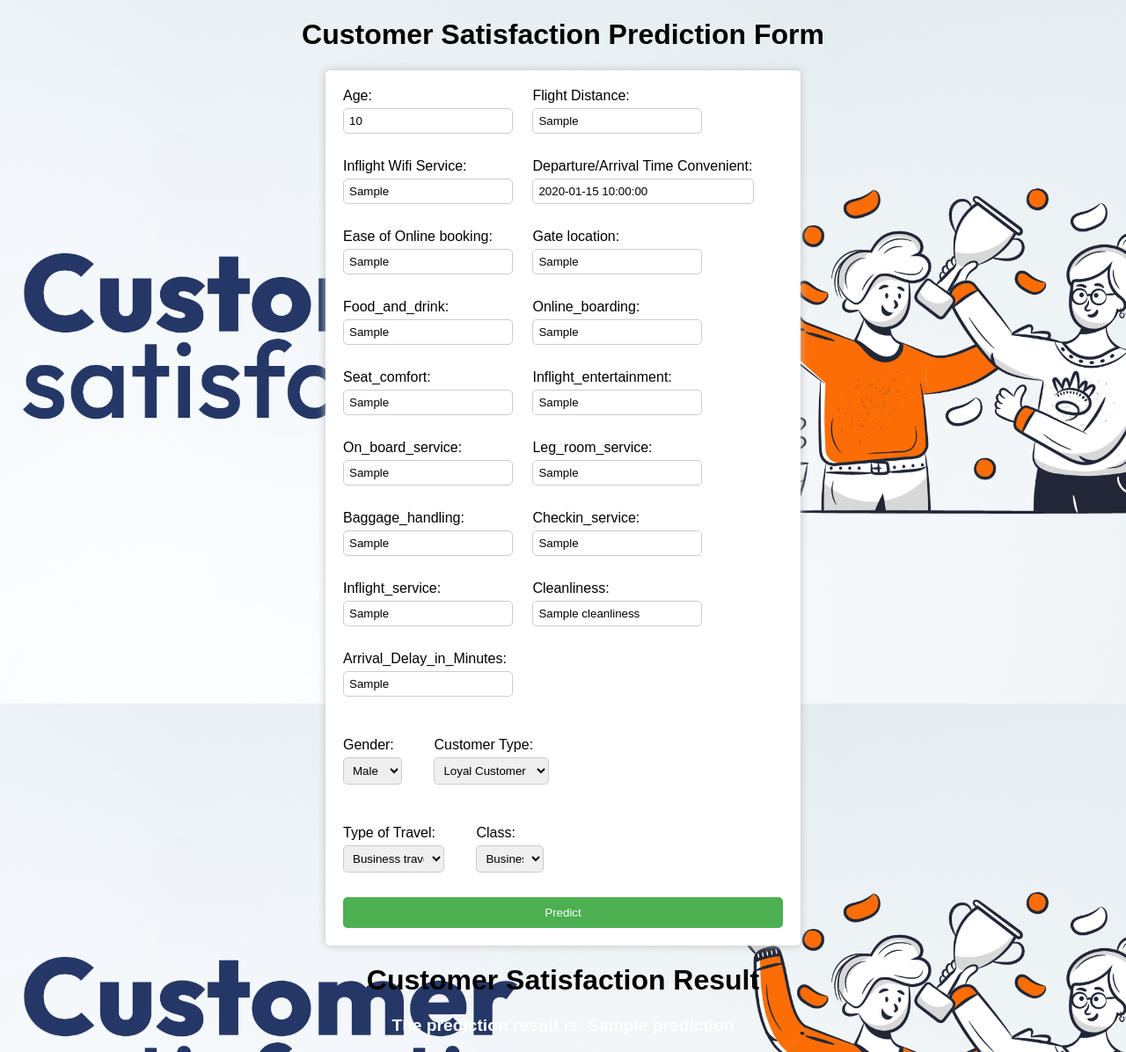
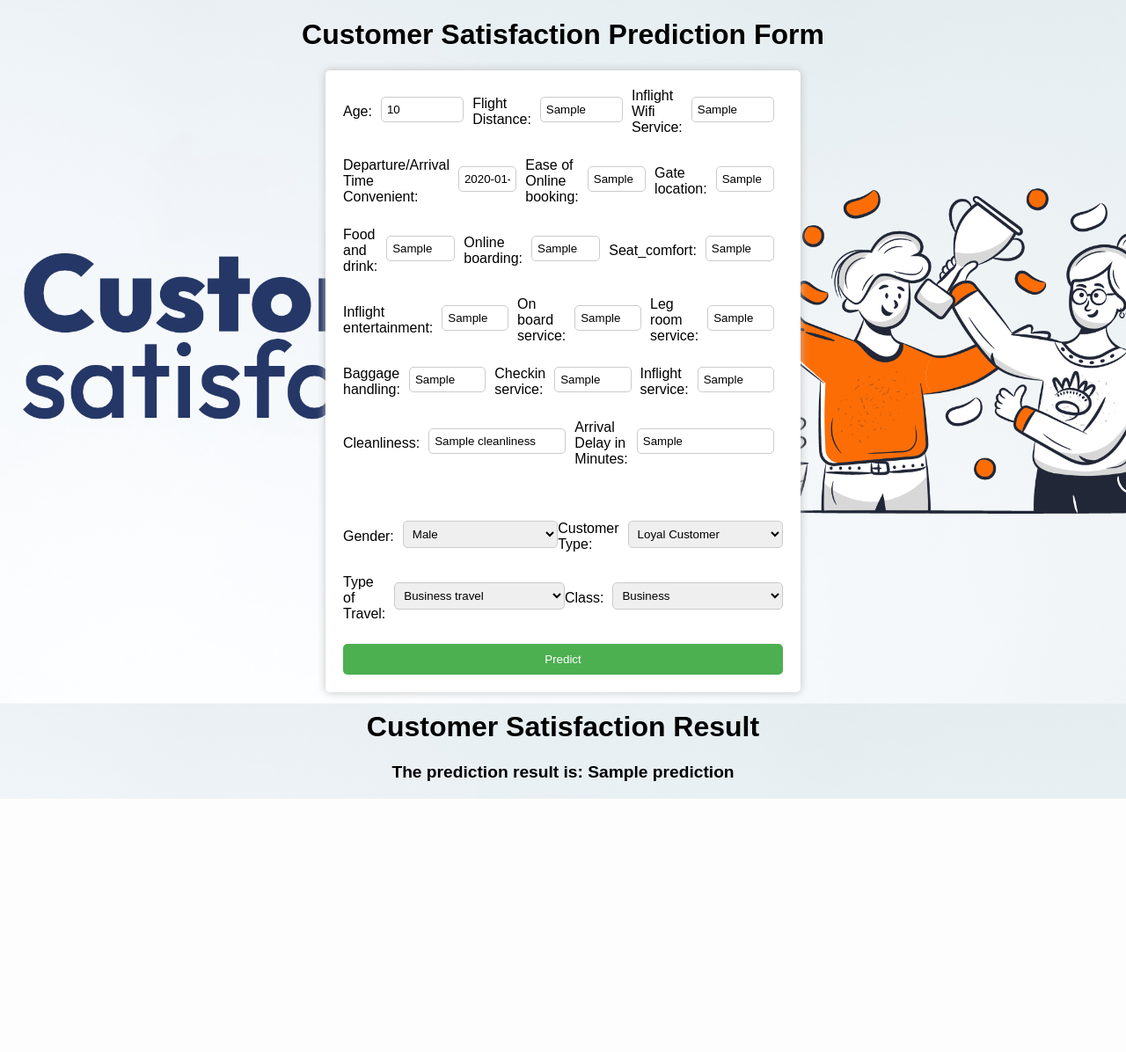
Before and after one commit to rubaawad/airlines-_customer_satisfaction, a Flask app: template templates/index.html in a window 1280 px wide. Shown: the whole page at 88% size. After the commit the page ends 908 px from the top, so only its background shows below. Run offline with Flask 3, Linux system fonts and the light colour scheme; the template is opened without the code that fills it: most values are stand-ins (such as "Sample title", 1, 10 or a date in 2020).

Commit message:
Changed  html page

```diff
--- a/templates/index.html
+++ b/templates/index.html
@@ -17,11 +17,17 @@
             background-repeat: no-repeat; /* No background repetition */
             background-attachment: fixed; /* Background doesn't scroll with content */
          }
-         /* Input container styles */
          .input-container {
-            display: inline-block; /* Display inline */
-            margin-right: 20px; /* Right margin */
-         }
+            display: flex; /* Use flexbox to arrange items in a row */
+            justify-content: space-between; /* Distribute space between items */
+            align-items: center; /* Center items vertically */
+            margin-bottom: 20px; /* Add some space between each row */
+        }
+
+.input-container label,
+.input-container input {
+    margin-right: 10px; /* Add some space between label and input */
+}
       </style>
    </head>
    <body>
@@ -31,85 +37,64 @@
             <!-- Numerical features -->
             <div class="input-container">
                 <label for="Age">Age:</label>
-                <input type="text" id="Age" name="Age" value="{{ form_data.Age }}" required><br><br>
+                <input type="text" id="Age" name="Age" value="{{ form_data.Age }}" required>
+
+                <label for="Flight_distance">Flight Distance:</label>
+                <input type="text" id="Flight_distance" name="Flight_distance" value="{{ form_data.Flight_distance }}" required>
+
+                <label for="Inflight_wifi_service">Inflight Wifi Service:</label>
+                <input type="text" id="Inflight_wifi_service" name="Inflight_wifi_service" value="{{ form_data.Inflight_wifi_service }}" required>
             </div>
 
-            <div class="input-container">
-                <label for="Flight_distance">Flight Distance:</label>
-                <input type="text" id="Flight_distance" name="Flight_distance" value="{{ form_data.Flight_distance }}" required><br><br>
-            </div>
-
-            <div class="input-container">
-                <label for="Inflight_wifi_service">Inflight Wifi Service:</label>
-                <input type="text" id="Inflight_wifi_service" name="Inflight_wifi_service" value="{{ form_data.Inflight_wifi_service }}" required><br><br>
-            </div>
 
             <div class="input-container">
                 <label for="Departure_arrival_time_convenient">Departure/Arrival Time Convenient:</label>
-                <input type="text" id="Departure_arrival_time_convenient" name="Departure_arrival_time_convenient" value="{{ form_data.Departure_arrival_time_convenient }}" required><br><br>
-            </div>
+                <input type="text" id="Departure_arrival_time_convenient" name="Departure_arrival_time_convenient" value="{{ form_data.Departure_arrival_time_convenient }}" required>
 
-            <div class="input-container">
                 <label for="Ease_of_online_booking">Ease of Online booking:</label>
-                <input type="text" id="Ease_of_online_booking" name="Ease_of_online_booking" value="{{ form_data.Ease_of_online_booking }}" required><br><br>
-            </div>
-
-            <div class="input-container">
+                <input type="text" id="Ease_of_online_booking" name="Ease_of_online_booking" value="{{ form_data.Ease_of_online_booking }}" required>
                 <label for="Gate_location">Gate location:</label>
                 <input type="text" id="Gate_location" name="Gate_location" value="{{ form_data.Gate_location }}" required><br><br>
             </div>
 
             <div class="input-container">
-                <label for="Food_and_drink">Food_and_drink:</label>
-                <input type="text" id="Food_and_drink" name="Food_and_drink" value="{{ form_data.Food_and_drink }}" required><br><br>
-            </div>
+                <label for="Food_and_drink">Food and drink:</label>
+                <input type="text" id="Food_and_drink" name="Food_and_drink" value="{{ form_data.Food_and_drink }}" required>
 
-            <div class="input-container">
-                <label for="Online_boarding">Online_boarding:</label>
-                <input type="text" id="Online_boarding" name="Online_boarding" value="{{ form_data.Online_boarding }}" required><br><br>
-            </div>
+                <label for="Online_boarding">Online boarding:</label>
+                <input type="text" id="Online_boarding" name="Online_boarding" value="{{ form_data.Online_boarding }}" required>
 
-            <div class="input-container">
                 <label for="Seat_comfort">Seat_comfort:</label>
                 <input type="text" id="Seat_comfort" name="Seat_comfort" value="{{ form_data.Seat_comfort }}" required><br><br>
             </div>
 
             <div class="input-container">
-                <label for="Inflight_entertainment">Inflight_entertainment:</label>
+                <label for="Inflight_entertainment">Inflight entertainment:</label>
                 <input type="text" id="Inflight_entertainment" name="Inflight_entertainment" value="{{ form_data.Inflight_entertainment }}" required><br><br>
-            </div>
 
-            <div class="input-container">
-                <label for="On_board_service">On_board_service:</label>
+                <label for="On_board_service">On board service:</label>
                 <input type="text" id="On_board_service" name="On_board_service" value="{{ form_data.On_board_service }}"><br><br>
-            </div>
 
-            <div class="input-container">
-                <label for="Leg_room_service">Leg_room_service:</label>
+                <label for="Leg_room_service">Leg room service:</label>
                 <input type="text" id="Leg_room_service" name="Leg_room_service" value="{{ form_data.Leg_room_service }}" required><br><br>
             </div>
 
             <div class="input-container">
-                <label for="Baggage_handling">Baggage_handling:</label>
-                <input type="text" id="Baggage_handling" name="Baggage_handling" value="{{ form_data.Baggage_handling }}" required><br><br>
-            </div>
+                <label for="Baggage_handling">Baggage handling:</label>
+                <input type="text" id="Baggage_handling" name="Baggage_handling" value="{{ form_data.Baggage_handling }}" required>
 
-            <div class="input-container">
-                <label for="Checkin_service">Checkin_service:</label>
-                <input type="text" id="Checkin_service" name="Checkin_service" value="{{ form_data.Checkin_service }}" required><br><br>
-            </div>
+                <label for="Checkin_service">Checkin service:</label>
+                <input type="text" id="Checkin_service" name="Checkin_service" value="{{ form_data.Checkin_service }}" required>
 
-            <div class="input-container">
-                <label for="Inflight_service">Inflight_service:</label>
+                <label for="Inflight_service">Inflight service:</label>
                 <input type="text" id="Inflight_service" name="Inflight_service" value="{{ form_data.Inflight_service }}" required><br><br>
             </div>
 
             <div class="input-container">
                 <label for="Cleanliness">Cleanliness:</label>
-                <input type="text" id="Cleanliness" name="Cleanliness" value="{{ form_data.Cleanliness }}" required><br><br>
-            </div>
-            <div class="input-container">
-                <label for="Arrival_delay_in_minutes">Arrival_Delay_in_Minutes:</label>
+                <input type="text" id="Cleanliness" name="Cleanliness" value="{{ form_data.Cleanliness }}" required>
+
+                <label for="Arrival_delay_in_minutes">Arrival Delay in Minutes:</label>
                 <input type="text" id="Arrival_delay_in_minutes" name="Arrival_delay_in_minutes" value="{{ form_data.Arrival_delay_in_minutes }}" required><br><br>
             </div>
             <br></br>
@@ -121,26 +106,21 @@
                 <select type="text" id="Gender" name="Gender">
                     <option  value="0" {% if form_data.Gender == "Male" %} selected {% endif %}>Male</option>
                     <option  value="1" {% if form_data.Gender == "Female" %} selected {% endif %}>Female</option>
-                </select><br><br>
-            </div>
+                </select>
 
-            <div class="input-container">
                 <label for="Customer_type">Customer Type:</label>
                 <select type="text" id="Customer_type" name="Customer_type">
                     <option value="0" {% if form_data.Customer_Type == "Loyal Customer" %} selected {% endif %}>Loyal Customer</option>
                     <option value="1" {% if form_data.Customer_Type == "Disloyal Customer" %} selected {% endif %}>Disloyal Customer</option>
-                </select><br><br>
-            </div>
-            <br></br>
+                </select>
+                </div>
             <div class="input-container">
                 <label for="Type_of_travel">Type of Travel:</label>
                 <select type="text" id="Type_of_travel" name="Type_of_travel">
                     <option value="0" {% if form_data.Type_of_Travel == "Business travel" %} selected {% endif %}>Business travel</option>
                     <option value="1" {% if form_data.Type_of_Travel == "Personal Travel" %} selected {% endif %}>Personal Travel</option>
                 </select><br><br>
-            </div>
 
-            <div class="input-container">
                 <label for="Class">Class:</label>
                 <select type="text" id="Class" name="Class">
                     <option value="0" {% if form_data.Class == "Business" %} selected {% endif %}>Business</option>
@@ -154,7 +134,7 @@
              <!-- <input type="submit" value="Predict" class="form-submit"> -->
         <span id="predictionResult" class='{{"visible" if prediction else "hidden"}}'>
             <h1>Customer Satisfaction Result</h1>
-            <p style="color: white !important;">The prediction result is: {{ prediction }}</p>
+            <p style="color: black !important;">The prediction result is: {{ prediction }}</p>
         </span>
     </div>
 </body>
```
Also changed, not shown: application.py (+38 -23 lines), 4 other files.
